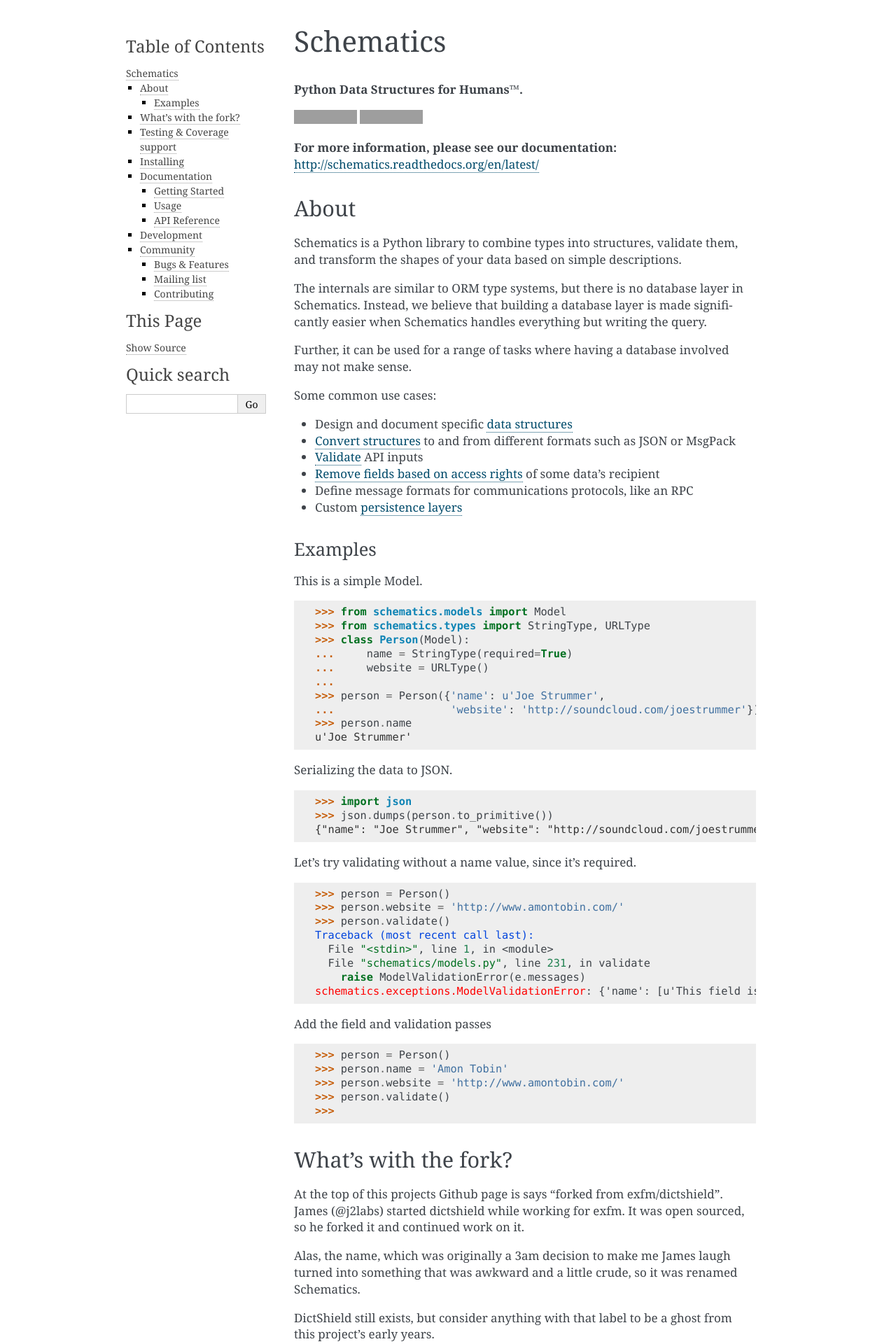
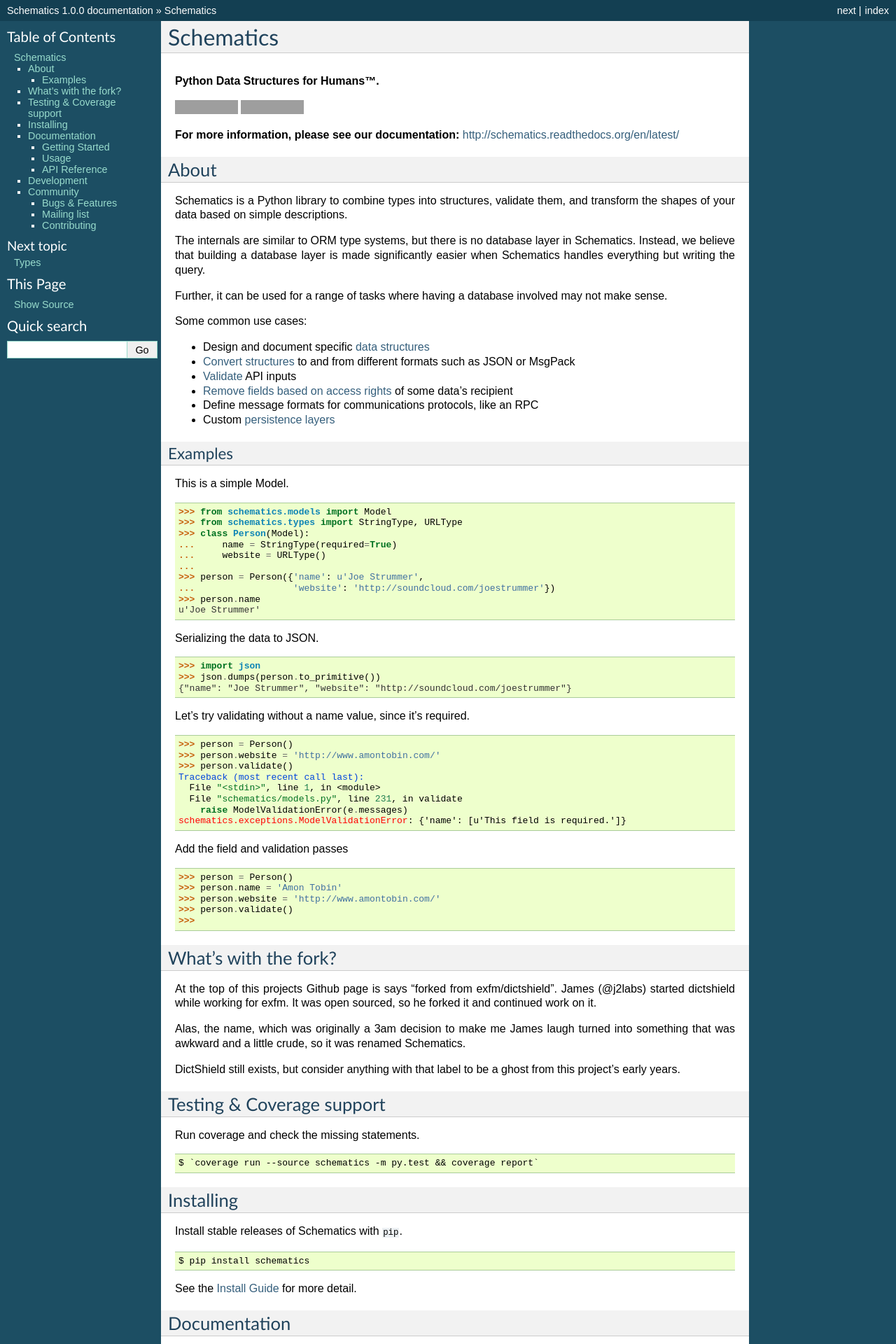
Before and after one commit to schematics/schematics, a Sphinx documentation site: the page built from docs/index.rst, in a window 1280 px wide. Shown: the top 1920 px of the page at 70% size. Built offline with Sphinx 7.4.7, drawn with Linux system fonts in a browser that asks for light colours; some of the changed text lies outside the part shown; grey boxes are pictures that could not be loaded.

Commit message:
Fix RTD theme

```diff
--- a/docs/conf.py
+++ b/docs/conf.py
@@ -94,12 +94,12 @@
 # -- Options for HTML output ---------------------------------------------------
 
 # Old read the docs theme
-RTD_OLD_THEME = True
+# RTD_OLD_THEME = True
 
 # The theme to use for HTML and HTML Help pages.  See the documentation for
 # a list of builtin themes.
-sys.path.append(os.path.abspath('_themes'))
-#html_theme = 'kr_small'
+#sys.path.append(os.path.abspath('_themes'))
+html_theme = 'classic'
 
 # Theme options are theme-specific and customize the look and feel of a theme
 # further.  For a list of options available for each theme, see the
@@ -107,7 +107,7 @@
 #html_theme_options = {}
 
 # Add any paths that contain custom themes here, relative to this directory.
-html_theme_path = ['_themes']
+#html_theme_path = ['_themes']
 
 # The name for this set of Sphinx documents.  If None, it defaults to
 # "<project> v<release> documentation".
```
